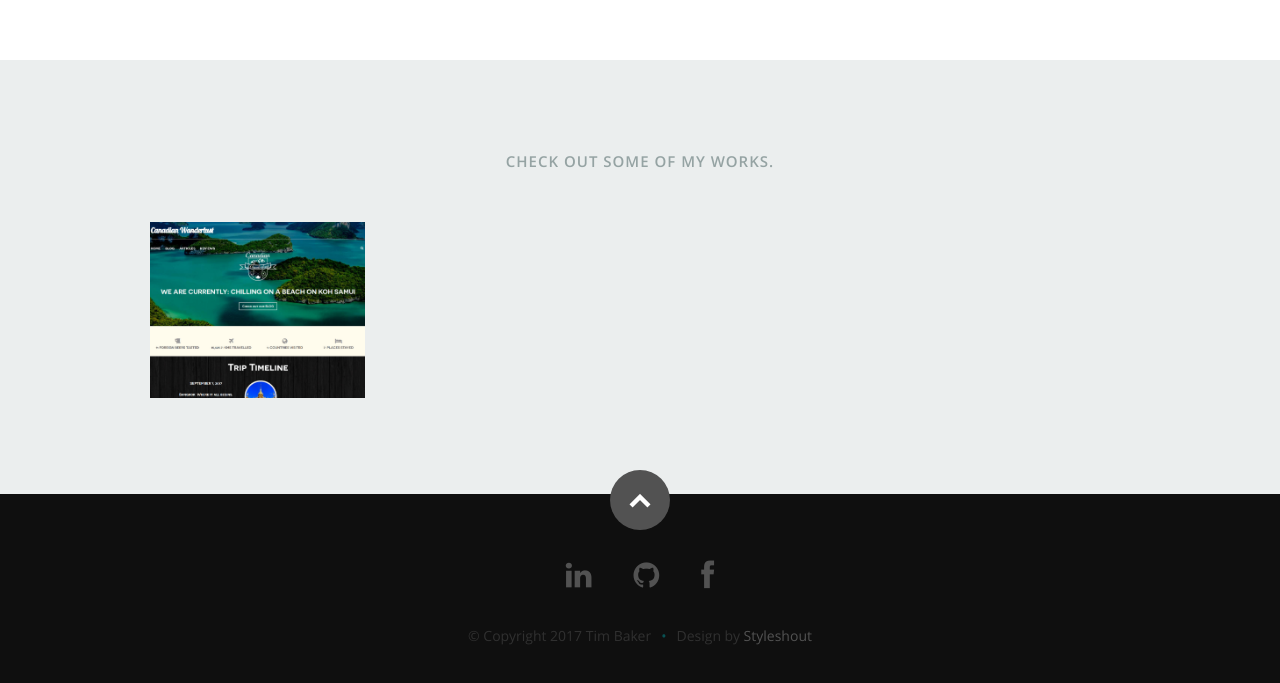
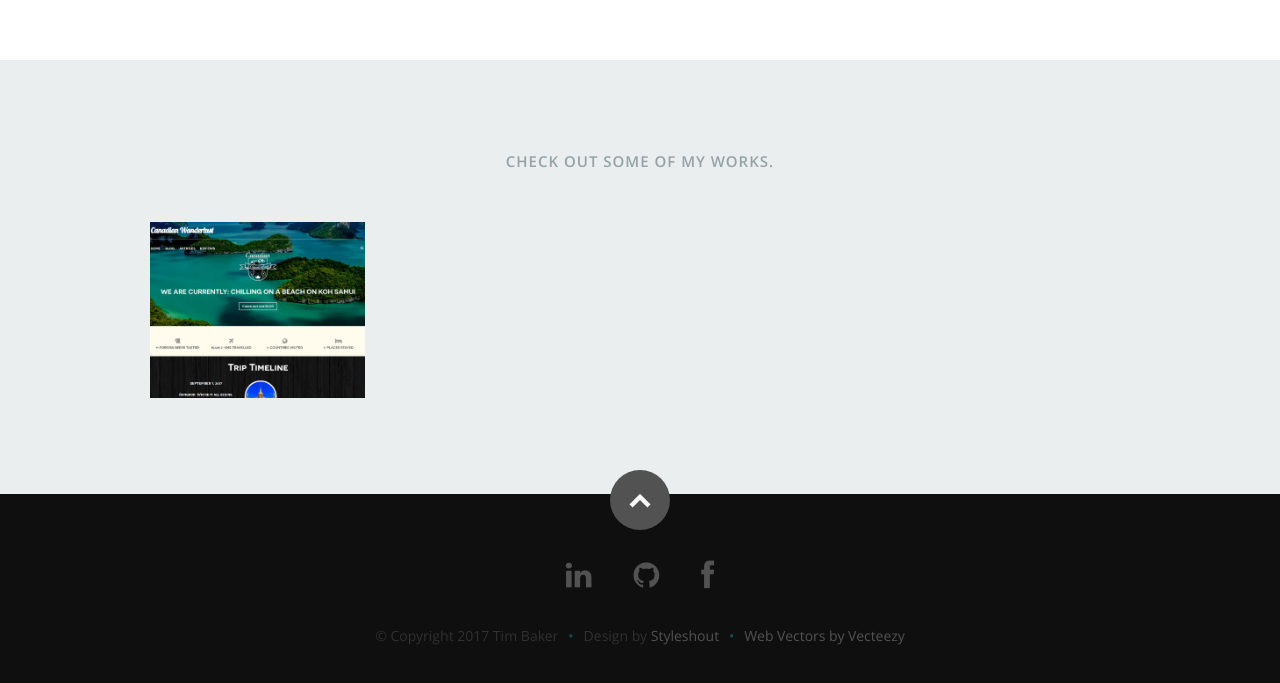
Before and after one commit to alexliu245/alexliu245.github.io, a React (Create React App) app: page / in a window 1280 px wide. Shown: the part 3214-3897 px from the top of the page. Built offline with nearby package versions, Linux system fonts and the light colour scheme.

Commit message:
updated copright for header background

```diff
--- a/src/Components/Footer.js
+++ b/src/Components/Footer.js
@@ -21,6 +21,7 @@ class Footer extends Component {
            <ul className="copyright">
               <li>&copy; Copyright 2017 Tim Baker</li>
               <li>Design by <a title="Styleshout" href="http://www.styleshout.com/">Styleshout</a></li>
+              <li><a href="https://www.vecteezy.com/free-vector/web">Web Vectors by Vecteezy</a></li>
            </ul>
 
         </div>
```
Also changed, not shown: 2 other files (tests, documents, lock files or other folders).
